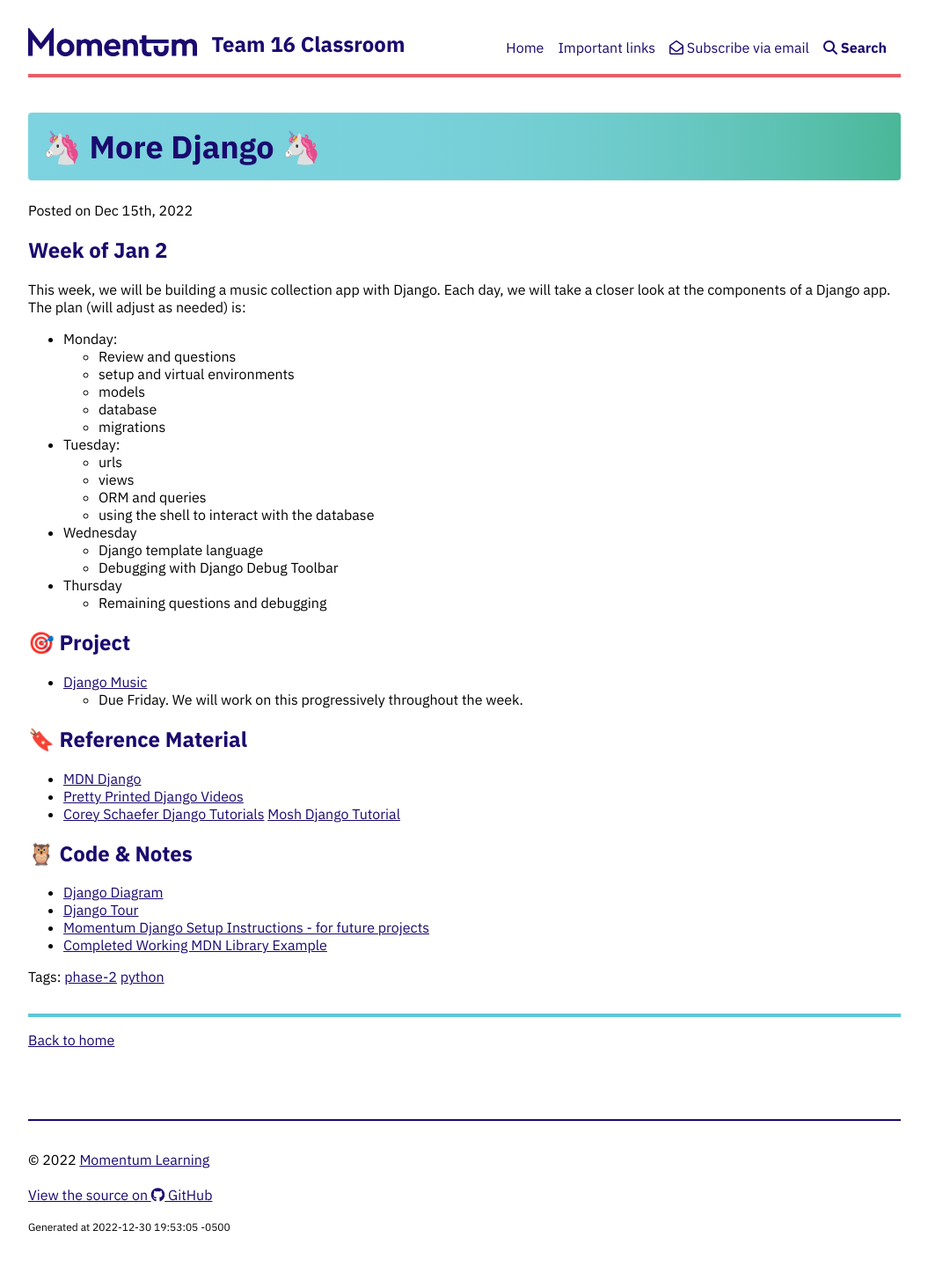
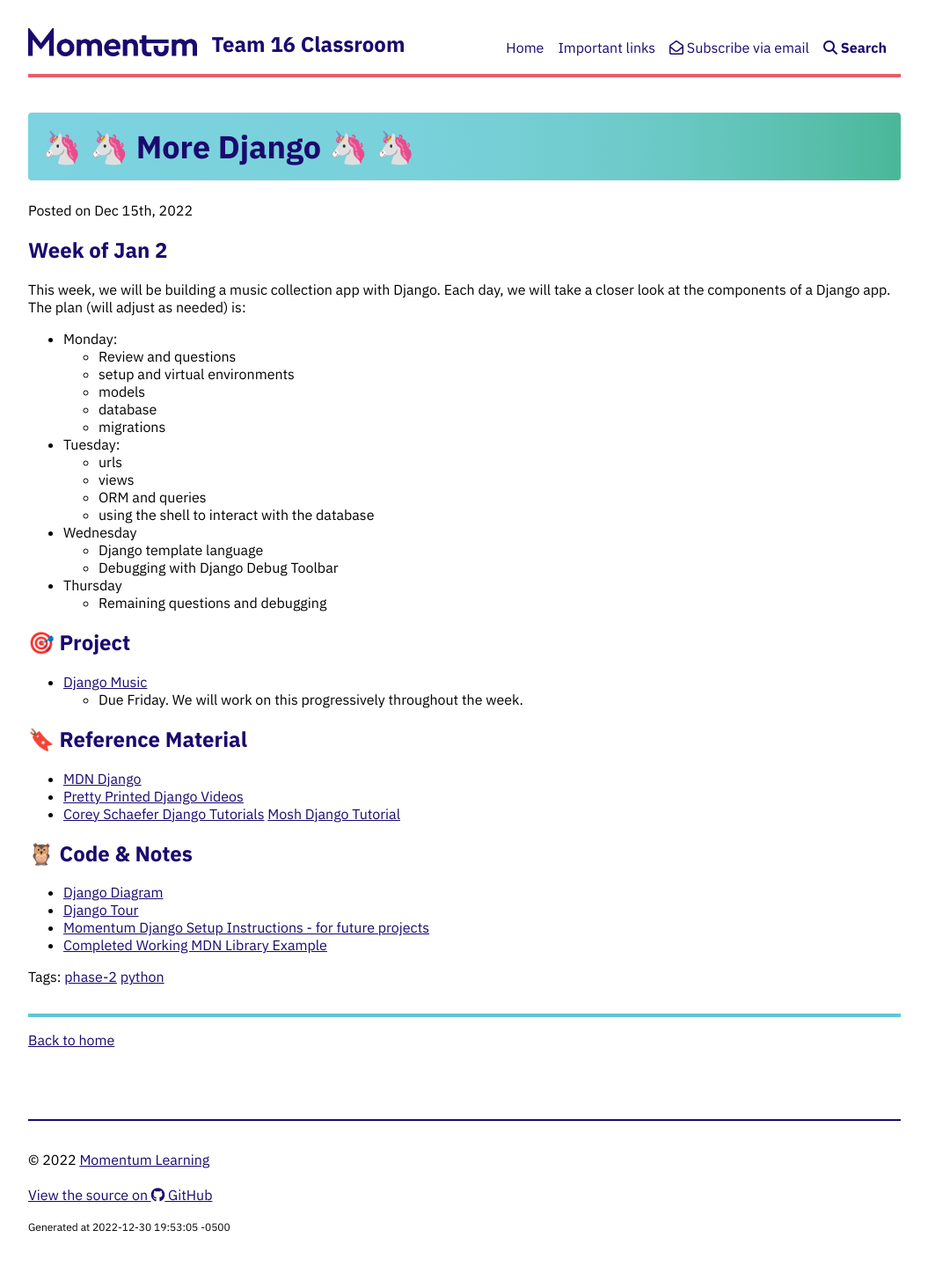
Before and after one commit to Momentum-Team-16/momentum-team-16.github.io, a Jekyll site: the page built from _posts/2022-12-15-py-django copy.md, in a window 1280 px wide. Shown: the whole page at 88% size, without its empty margins (112-1167 px from the left). Built offline with Jekyll 4.4.1, drawn with Linux system fonts in a browser that asks for light colours; nearby versions of some CDN libraries.

```diff
--- a/_posts/2022-12-15-py-django copy.md
+++ b/_posts/2022-12-15-py-django copy.md
@@ -1,6 +1,6 @@
 ---
 layout: post
-title: 🦄 More Django 🦄
+title: 🦄 🦄 More Django 🦄 🦄
 tags: phase-2 python
 ---
 
```
